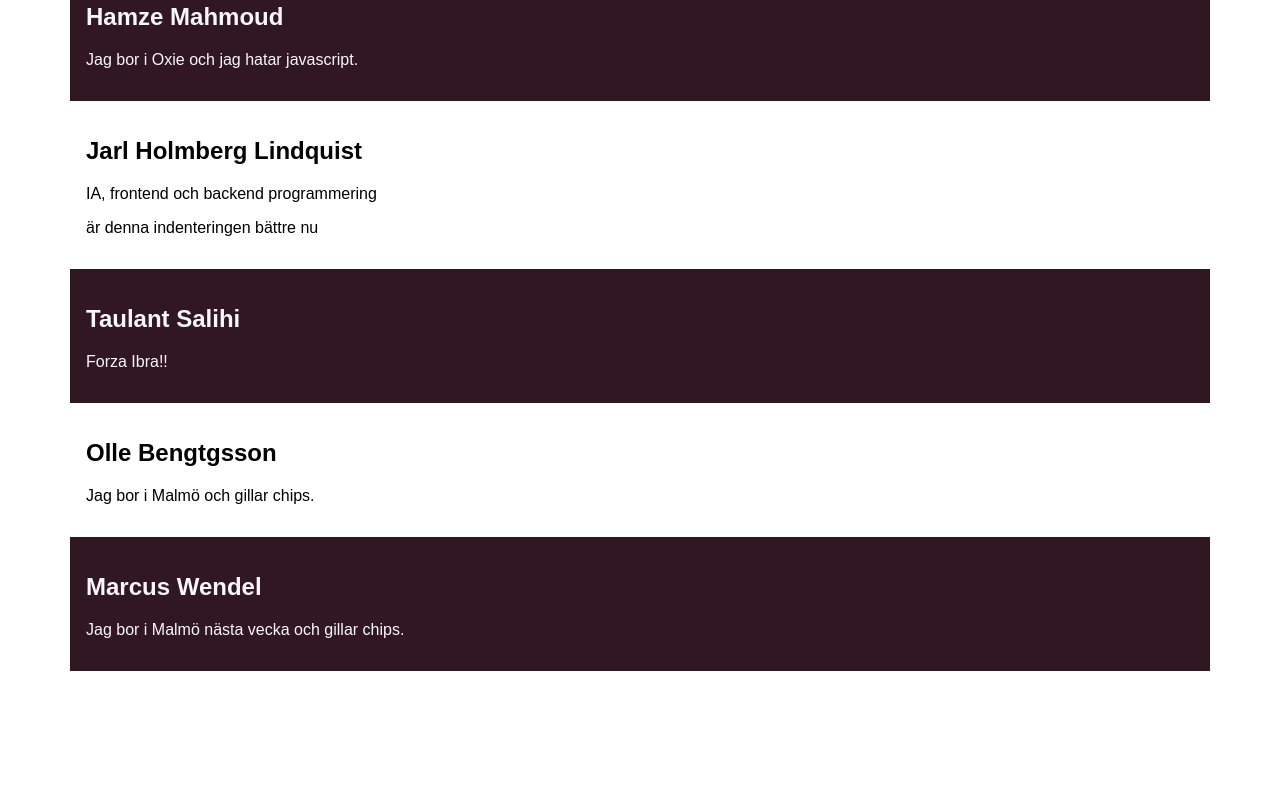
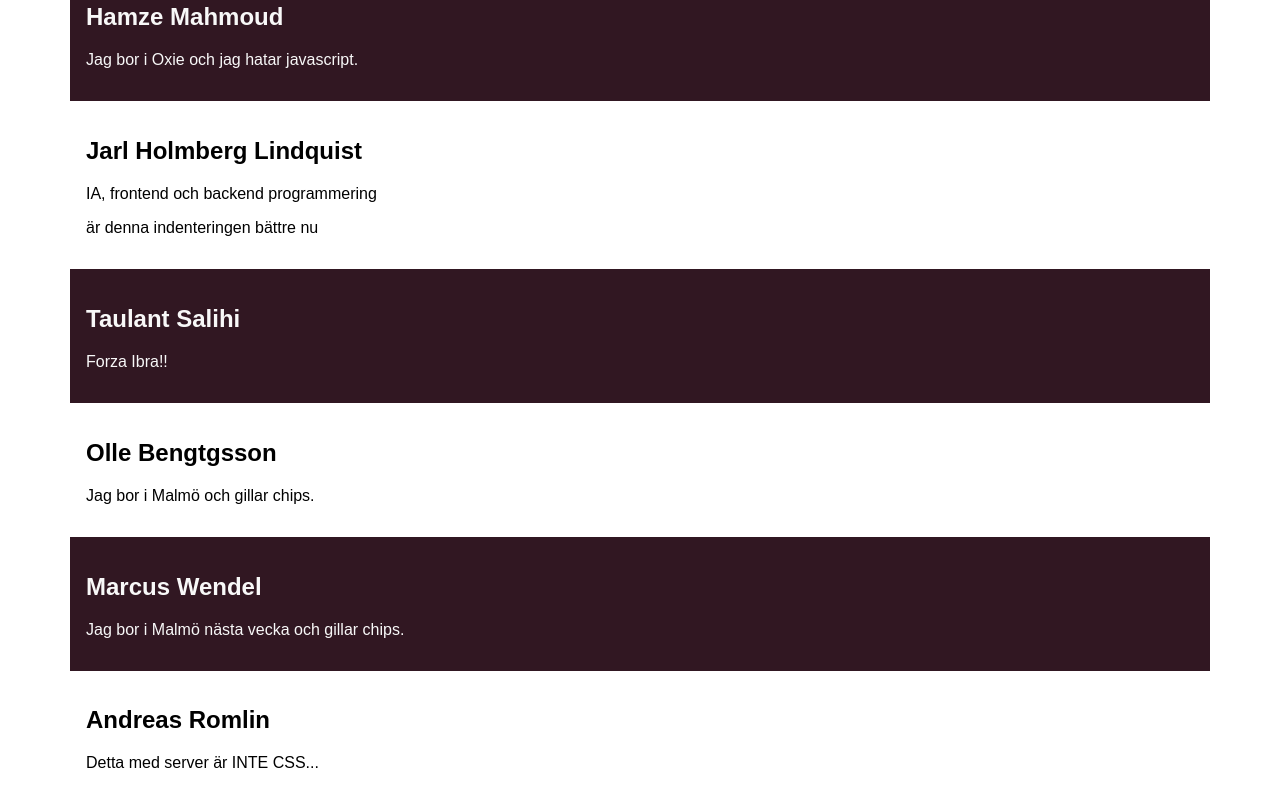
Before and after one commit to albin/SUW15, a plain HTML site: page index.html in a window 1280 px wide. Shown: the part 380-1188 px from the top of the page. Before the commit the page ends 1059 px from the top, so only its background shows below. Drawn offline with Linux system fonts and the light colour scheme.

Commit message:
La till mig själv plus en .gitignore

```diff
--- a/index.html
+++ b/index.html
@@ -62,6 +62,11 @@
 			<p>Jag bor i Malmö nästa vecka och gillar chips.</p>
 		</div>
 
+		<div class="profile">
+			<h2>Andreas Romlin</h2>
+			<p>Detta med server är INTE CSS...</p>
+		</div>
+
 	</main>
 </body>
 </html>
```
Also changed, not shown: 1 other file.
